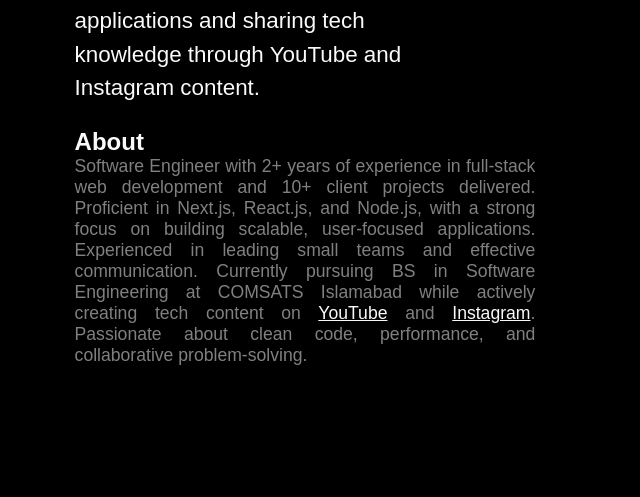
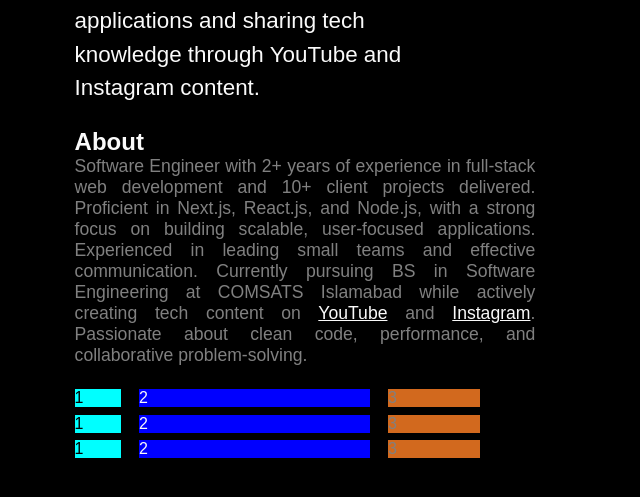
Before and after one commit to theawais77/Personal-Portfolio, a plain HTML site: page index.html in a window 1280 px wide. Shown: the part 311-808 px from the top of the page, without its empty margins (335-975 px from the left). Drawn offline with Linux system fonts and the light colour scheme; a web font is replaced by a local one.

Commit message:
added vercel.json

```diff
--- a/index.html
+++ b/index.html
@@ -29,12 +29,30 @@
             projects
             delivered. Proficient in Next.js, React.js, and Node.js, with a strong focus on building scalable,
             user-focused applications. Experienced in leading small teams and effective communication. Currently
-            pursuing BS in Software Engineering at COMSATS Islamabad while actively creating tech content on <span> <u>YouTube</u></span> and
-            <span><u>Instagram</u></span>. Passionate about clean code, performance, and collaborative problem-solving.</p>
+            pursuing BS in Software Engineering at COMSATS Islamabad while actively creating tech content on <span>
+                <u>YouTube</u></span> and
+            <span><u>Instagram</u></span>. Passionate about clean code, performance, and collaborative problem-solving.
+        </p>
 
 
     </section>
 
+
+    <section class="work-exp">
+        <div class="exp-grid">
+            <div id="logo">1</div>
+            <div id="organisation">2</div>
+            <div id="duration">3</div>
+
+             <div id="logo">1</div>
+            <div id="organisation">2</div>
+            <div id="duration">3</div>
+
+             <div id="logo">1</div>
+            <div id="organisation">2</div>
+            <div id="duration">3</div>
+        </div>
+    </section>
     <script src="script.js"></script>
 </body>
 
--- a/style.css
+++ b/style.css
@@ -45,22 +45,48 @@ body {
     margin-top: 1rem;
 
 }
-.about{
+
+.about {
     margin-top: 5%;
     margin-bottom: 5%;
     text-align: justify;
 }
-#about-heading{
+
+#about-heading {
     color: #fafafa;
 
 }
-#about-para{
+
+#about-para {
     color: grey;
     font-size: 1.1rem;
 }
-span{
+
+span {
     color: #fafafa;
 
+}
+
+.exp-grid {
+    display: grid;
+    grid-template-columns: 10% 50% 20%;
+    column-gap: 4%;
+    row-gap: 14%;
+
+}
+
+#logo {
+    background-color: aqua;
+}
+
+#organisation {
+    color: #fafafa;
+    background-color: blue;
+}
+
+#duration {
+    background-color: chocolate;
+    color: grey;
 }
 
 @media (max-width: 768px) {
```
Also changed, not shown: vercel.json (added). Lines whose indentation alone changed are shown as unchanged.
